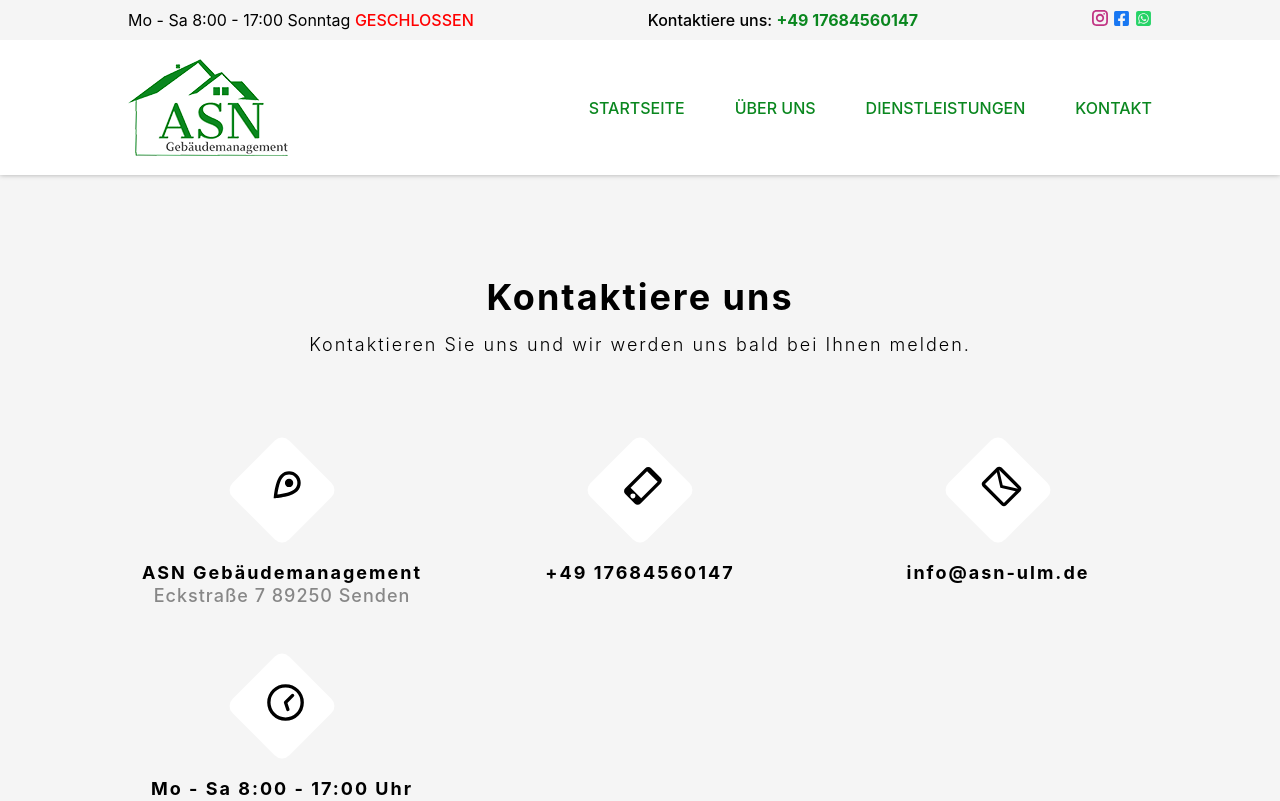
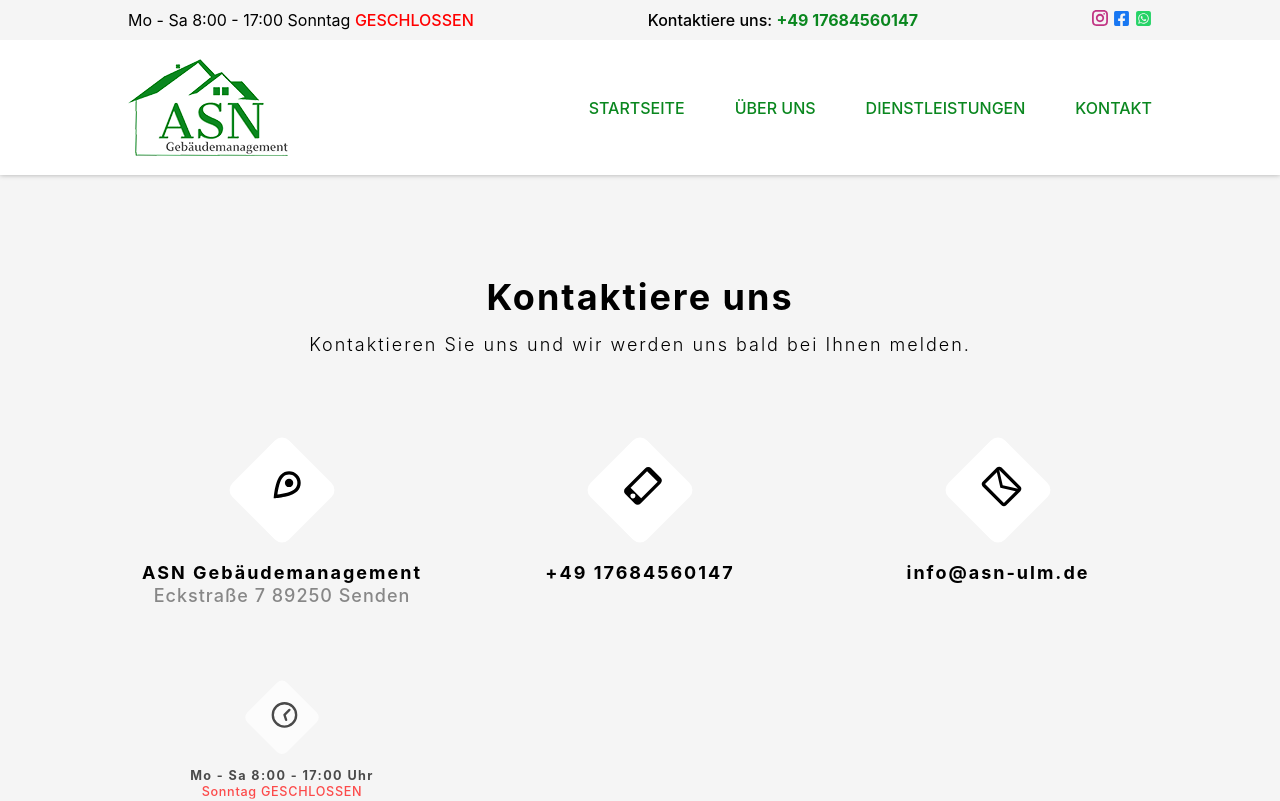
Before and after one commit to Jansrd/asn-gebaudemanagement2, a React (Create React App) app: page /kontakt in a window 1280 px wide. Shown: the top 801 px of the page. Built offline with nearby package versions, Linux system fonts and the light colour scheme.

Commit message:
scroll animation

```diff
--- a/src/assets/styles/about.css
+++ b/src/assets/styles/about.css
@@ -31,4 +31,7 @@
   text-align: center;
   font-size: 18px;
   letter-spacing: 1px;
+  animation: appear linear;
+  animation-timeline: view();
+  animation-range: entry 0 cover 30%;
 }
--- a/src/assets/styles/home.css
+++ b/src/assets/styles/home.css
@@ -102,6 +102,9 @@
 .home-service {
   width: 100%;
   margin-bottom: 100px;
+  animation: appear linear;
+  animation-timeline: view();
+  animation-range: entry 0 cover 27%;
 }
 .home-service-top {
   width: 100%;
@@ -141,6 +144,9 @@
   margin-bottom: 100px;
   display: flex;
   gap: 30px;
+  animation: appear linear;
+  animation-timeline: view();
+  animation-range: entry 0 cover 45%;
 }
 
 .home-about-left {
@@ -179,6 +185,9 @@
   flex-direction: column;
   justify-content: center;
   align-items: center;
+  animation: appear linear;
+  animation-timeline: view();
+  animation-range: entry 0 cover 25%;
 }
 
 .home-contact-top {
@@ -330,3 +339,14 @@
   background-color: rgb(10, 135, 31);
   color: rgb(255, 255, 255);
 }
+
+@keyframes appear {
+  from {
+    scale: 0;
+    opacity: 0;
+  }
+  to {
+    scale: 1;
+    opacity: 1;
+  }
+}
--- a/src/assets/styles/service-icon.css
+++ b/src/assets/styles/service-icon.css
@@ -4,6 +4,9 @@
   flex-direction: column;
   align-items: center;
   cursor: pointer;
+  animation: appear linear;
+  animation-timeline: view();
+  animation-range: entry 0 cover 20%;
 }
 
 .service-icon-top p {
--- a/src/responsive.css
+++ b/src/responsive.css
@@ -672,6 +672,13 @@
   #services-content-top {
     grid-template-columns: repeat(1, 1fr);
   }
+
+  #service-icon {
+    animation: appear linear;
+    animation-timeline: view();
+    animation-range: entry 70%;
+  }
+
   #service-icon-bottom-text {
     width: 120%;
   }
```
